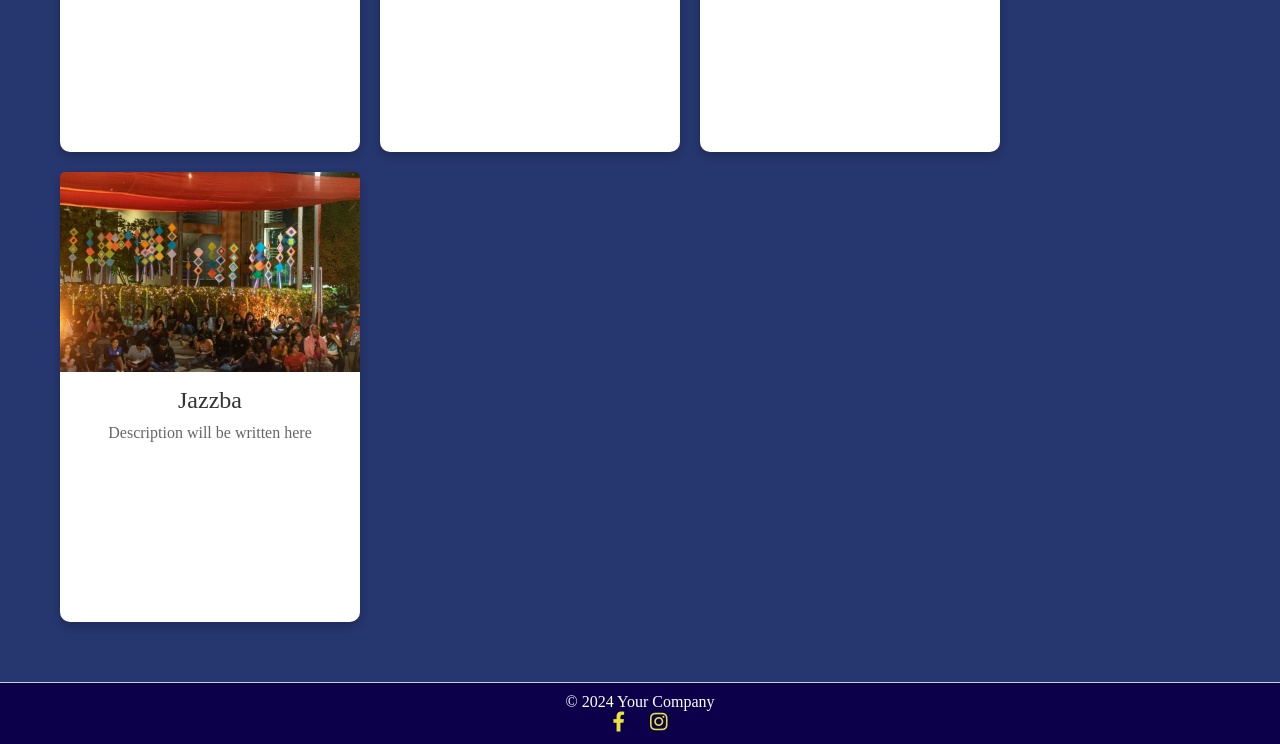
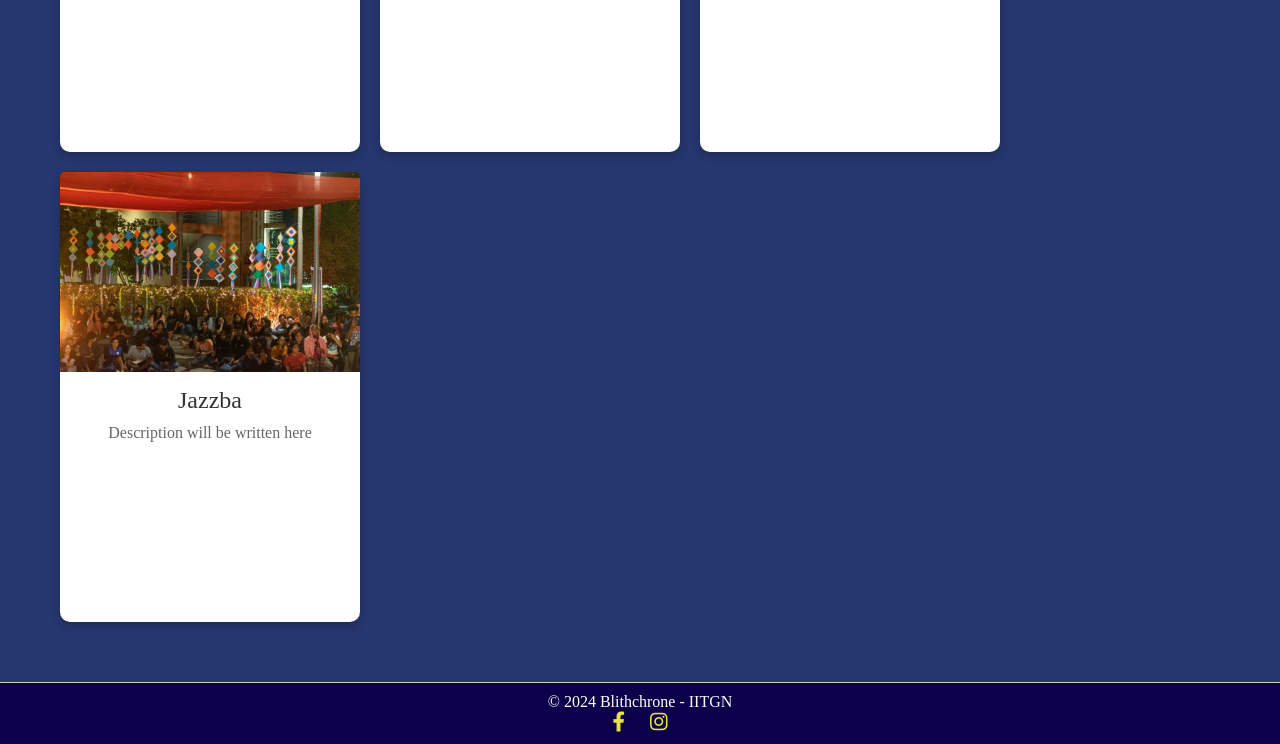
Before and after one commit to ExKave/blithchron, a plain HTML site: page index.html in a window 1280 px wide. Shown: the part 2742-3486 px from the top of the page. Drawn offline with Linux system fonts and the light colour scheme.

Commit message:
Update index.html

```diff
--- a/index.html
+++ b/index.html
@@ -176,7 +176,7 @@
 </section>
 
     <footer>
-        <p>&copy; 2024 Your Company</p>
+        <p>&copy; 2024 Blithchrone - IITGN</p>
         <div class="social-icons">
           <a href="https://m.facebook.com/Blithchron/" target="_blank">
             <i class="fab fa-facebook-f"></i>
```
